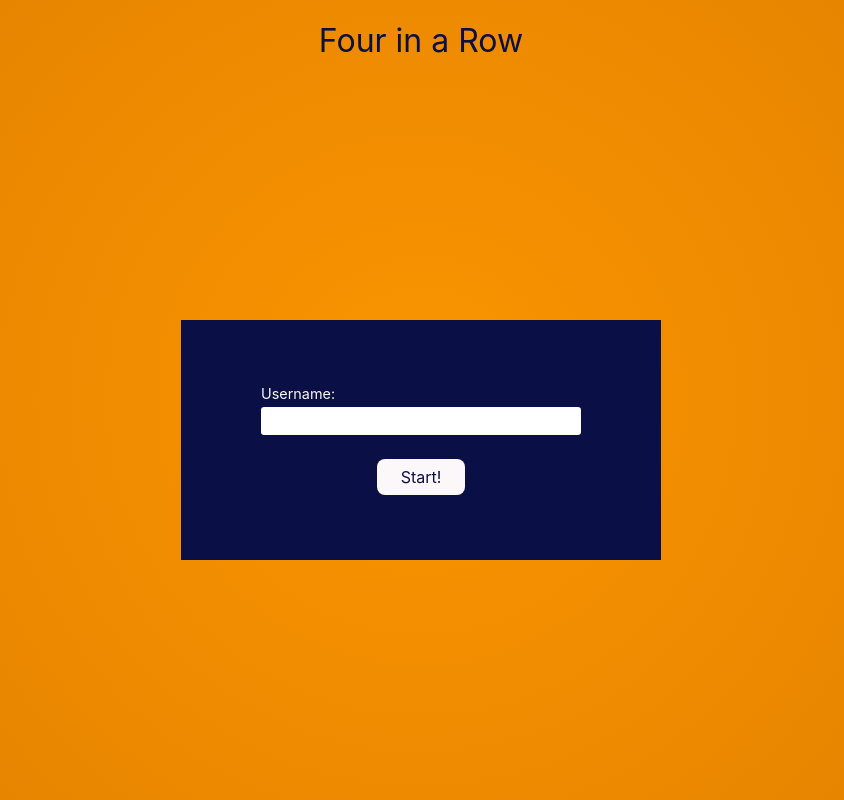
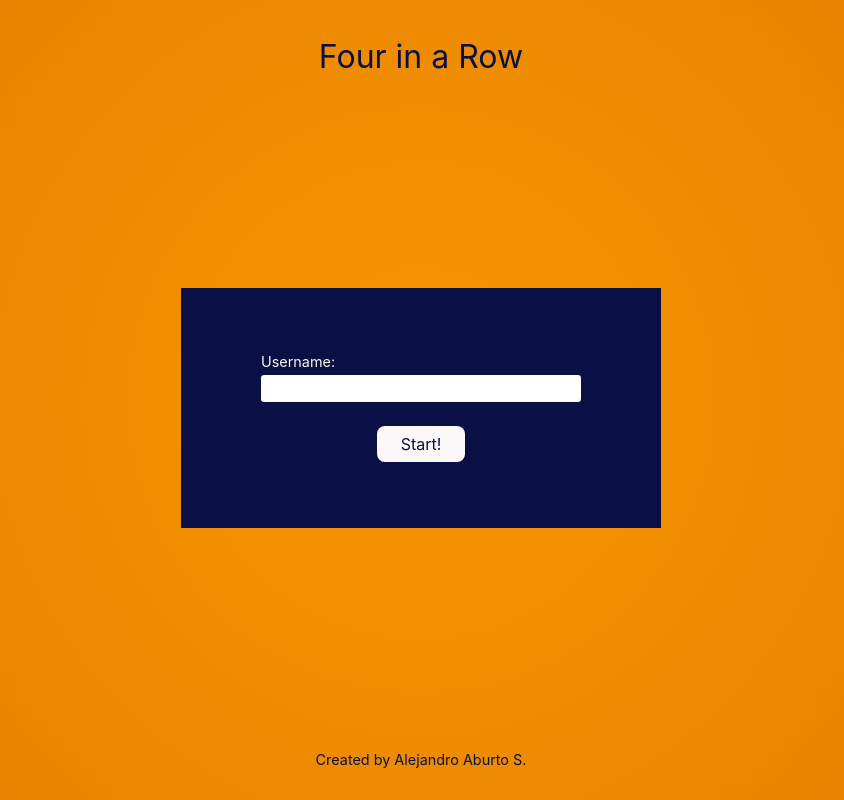
Before and after one commit to aburto22/four-in-a-row, a Next.js app in the folder client/: page / in a window 1280 px wide. Shown: the whole page, without its empty margins (219-1063 px from the left). Built offline with nearby package versions, Linux system fonts and the light colour scheme.

Commit message:
added footer

```diff
--- /dev/null
+++ b/client/src/components/Footer/index.tsx
@@ -0,0 +1,11 @@
+import * as styles from "./styles";
+
+const Footer = () => {
+  return (
+    <styles.Footer>
+      <styles.Text>Created by Alejandro Aburto S.</styles.Text>
+    </styles.Footer>
+  );
+};
+
+export default Footer;
--- /dev/null
+++ b/client/src/components/Footer/styles.ts
@@ -0,0 +1,12 @@
+import styled from "styled-components";
+
+export const Footer = styled.footer`
+  display: flex;
+  justify-content: center;
+  margin-top: 1rem;
+  padding: 1rem;
+`;
+
+export const Text = styled.p`
+  font-size: 0.9rem;
+`;
--- a/client/src/components/Game/Board/styles.ts
+++ b/client/src/components/Game/Board/styles.ts
@@ -2,7 +2,7 @@ import { colors } from "@styles/cssVariables";
 import styled, { css } from "styled-components";
 
 export const Container = styled.div`
-  padding: 2rem;
+  padding: 2rem 0;
   display: flex;
   flex-direction: column;
   justify-content: center;
--- a/client/src/components/Layout/index.tsx
+++ b/client/src/components/Layout/index.tsx
@@ -1,15 +1,17 @@
+import Footer from "@components/Footer";
 import Header from "@components/Header";
-import { StyledDiv } from "./style";
+import * as styles from "./style";
 
 type LayoutProps = {
   children: React.ReactNode;
 };
 
 const Layout = ({ children }: LayoutProps) => (
-  <StyledDiv>
+  <styles.App>
     <Header />
     {children}
-  </StyledDiv>
+    <Footer />
+  </styles.App>
 );
 
 export default Layout;
--- a/client/src/components/Layout/style.ts
+++ b/client/src/components/Layout/style.ts
@@ -1,8 +1,9 @@
-import styled from 'styled-components';
+import styled from "styled-components";
 
-export const StyledDiv = styled.div`
+export const App = styled.div`
   min-height: 100vh;
   display: grid;
   grid-template-columns: 100%;
   grid-template-rows: 5rem 1fr;
+  padding: 1rem;
 `;
```
